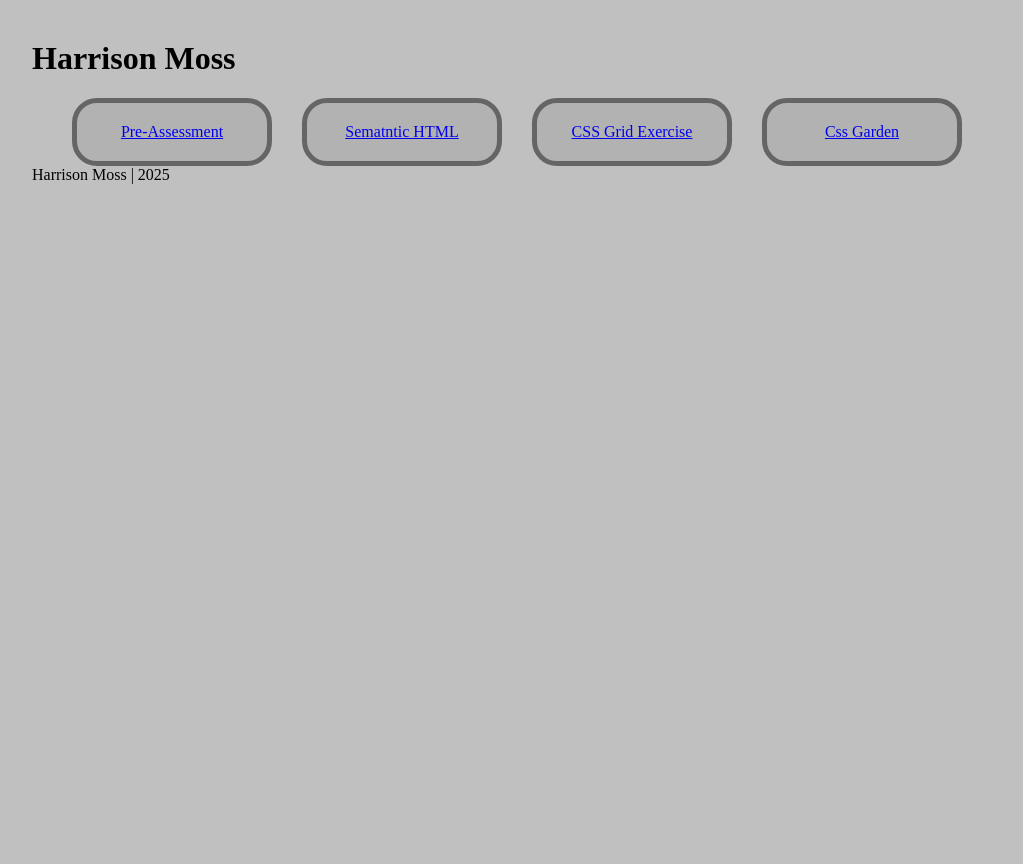
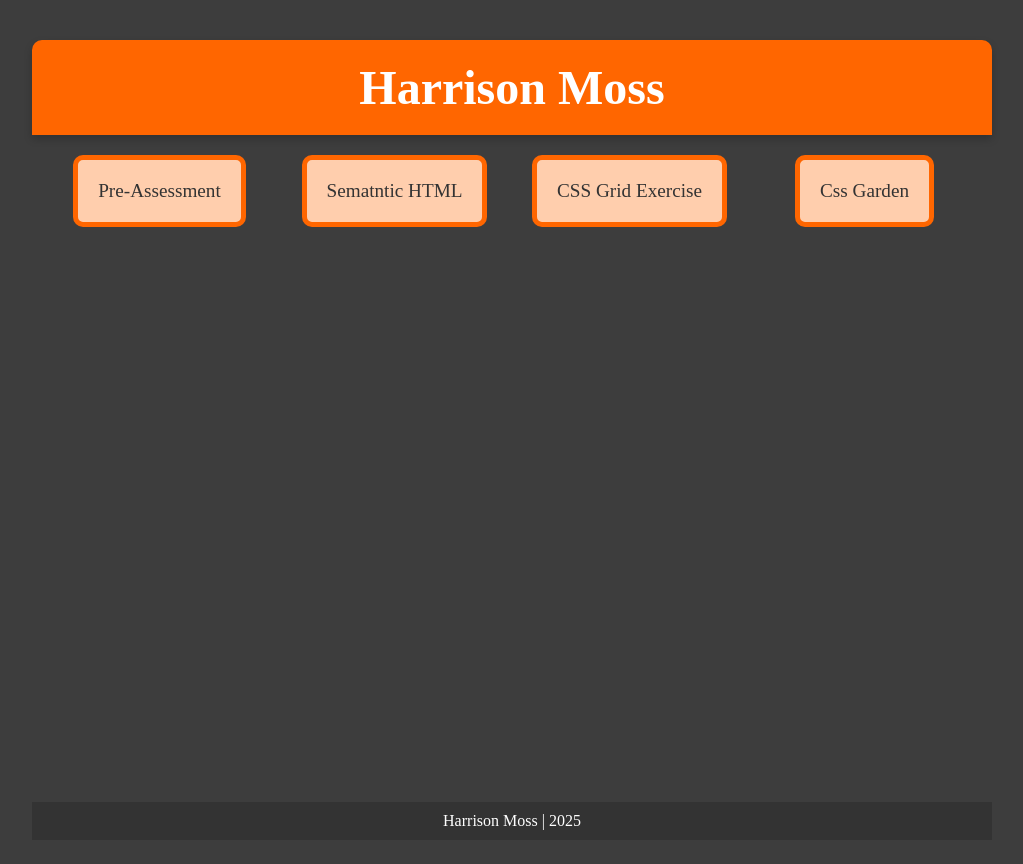
Before and after one commit to HJMoss/ifsc-3342, a plain HTML site: page index.html in a window 1280 px wide. Shown: the whole page, without its empty margins (128-1151 px from the left). Before the commit the page ends 800 px from the top, so only its background shows below. Drawn offline with Linux system fonts and the light colour scheme.

Commit message:
Worked on styling for course home page

```diff
--- a/assets/css/style.css
+++ b/assets/css/style.css
@@ -1,40 +1,81 @@
-
-html{
+html {
   box-sizing: border-box;
-  box-sizing: inherit;
 }
 
 body {
-  background: #c0c0c0;
+  background: #3d3d3d;
   overflow: auto;
   width: 80vw;
   max-width: 960px;
   margin: 40px auto;
+  display: grid;
+  grid-template-columns: 1fr;
+  grid-template-rows: auto 1fr auto;
+  grid-template-areas:
+    "header"
+    "content"
+    "footer";
+  min-height: 100vh;
+  position: relative;
+}
+
+body h1 {
+  text-align: center;
+  font-size: 3rem;
+  margin: 0;
+  padding: 20px;
+  background: #ff6600;
+  color: white;
+  grid-area: header;
+  border-radius: 10px 10px 0 0;
+  box-shadow: 0 4px 8px rgba(0, 0, 0, 0.2);
 }
 
 #link {
-display: grid;
-grid-template-columns: repeat(4, 1fr);
-margin: auto;
-list-style-type: none;
+  display: grid;
+  grid-template-columns: repeat(4, 1fr);
+  gap: 20px;
+  margin: 0;
+  list-style-type: none;
+  padding: 20px;
+  grid-area: content;
+  justify-items: center;
+  align-items: start;
+  padding-top: 20px;
 }
 
 #link li {
-  border: 5px solid #656565;
-  border-radius: 25px;
-  background: #b2b2b2;
+  border: 5px solid #ff6600;
+  border-radius: 10px;
+  background: #ffcead;
   padding: 20px;
-  width: 150px;
   text-align: center;
 }
 
-footer {
-
+#link li a {
+  text-decoration: none;
+  color: #333;
+  font-size: 1.2rem;
 }
 
-/** Media Q's **/
+#link li:hover {
+  border: 5px solid #ffcead;
+  border-radius: 10px;
+  background: #ff6600;
+  color: #fff;
+  transform: scale(1.1);
+}
 
-@media screen and (){
+footer {
+  text-align: center;
+  padding: 10px;
+  background-color: #333;
+  color: white;
+  grid-area: footer;
+}
 
+@media screen and (max-width: 768px) {
+  #link {
+    grid-template-columns: 1fr;
   }
 }
--- a/index.html
+++ b/index.html
@@ -9,7 +9,9 @@
   <meta name="theme-color" content="#fafafa">
 </head>
 <body>
+  <header>
     <h1>Harrison Moss</h1>
+    </header>
     <ul id="link">
         <li><a href="pre-assessment/index.html">Pre-Assessment</a></li>
         <li><a href="semantic-html/index.html">Sematntic HTML</a></li>
```
